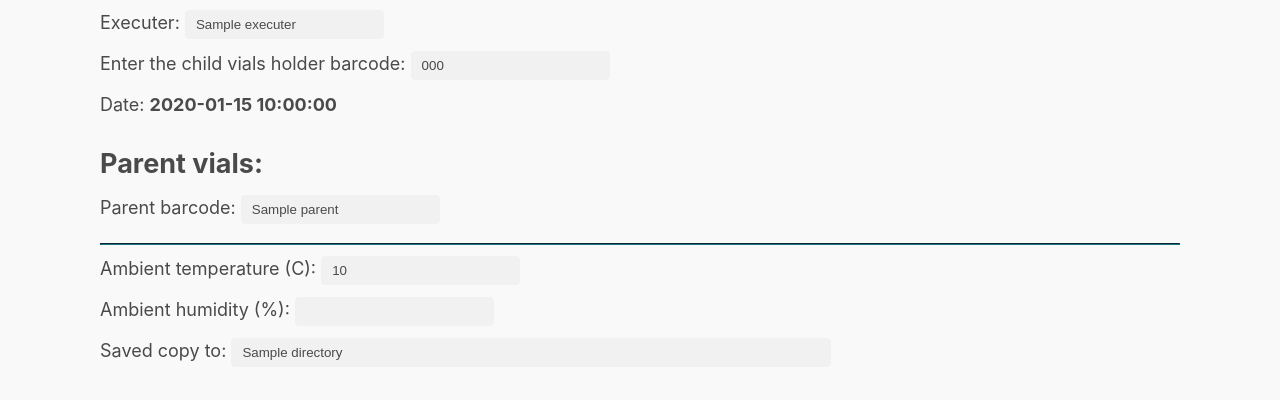
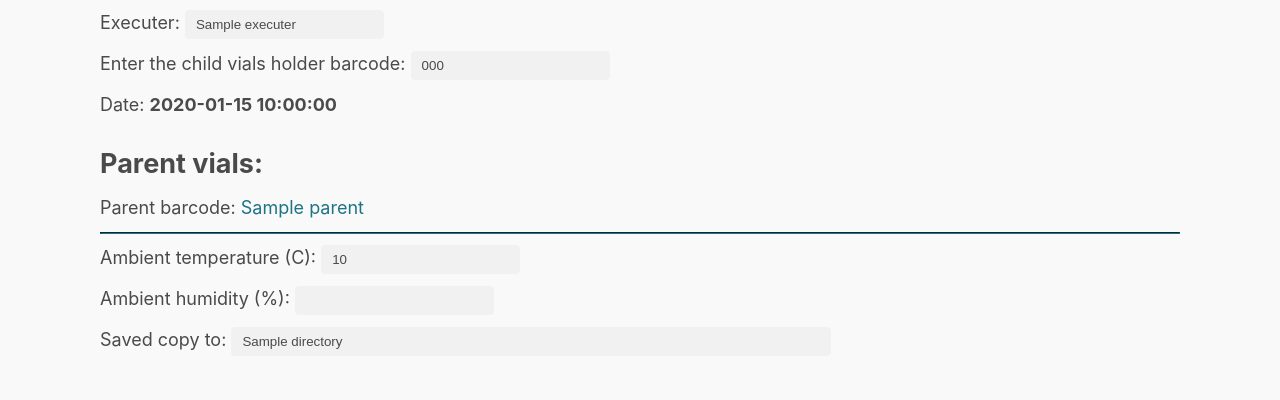
Before and after one commit to PV-Lab/labdata-pipeline, a FastAPI app: template frontend/templates/view_child.html in a window 1280 px wide. Shown: the part 168-568 px from the top of the page. Run offline with FastAPI, Linux system fonts and the light colour scheme; the template is opened without the code that fills it: most values are stand-ins (such as "Sample title", 1, 10 or a date in 2020).

Commit message:
Added link for parent barcode

```diff
--- a/frontend/templates/view_child.html
+++ b/frontend/templates/view_child.html
@@ -16,7 +16,7 @@
         {% for parent in parents %}
         <div id="parents">
             <div>
-                Parent barcode: <input class="parent" type="text" value="{{ parent }}" disabled>
+                Parent barcode: <a href="/parent?parent_barcode={{ parent }}">{{ parent }}</a>
             </div>
         </div>
         {% endfor %}
```
